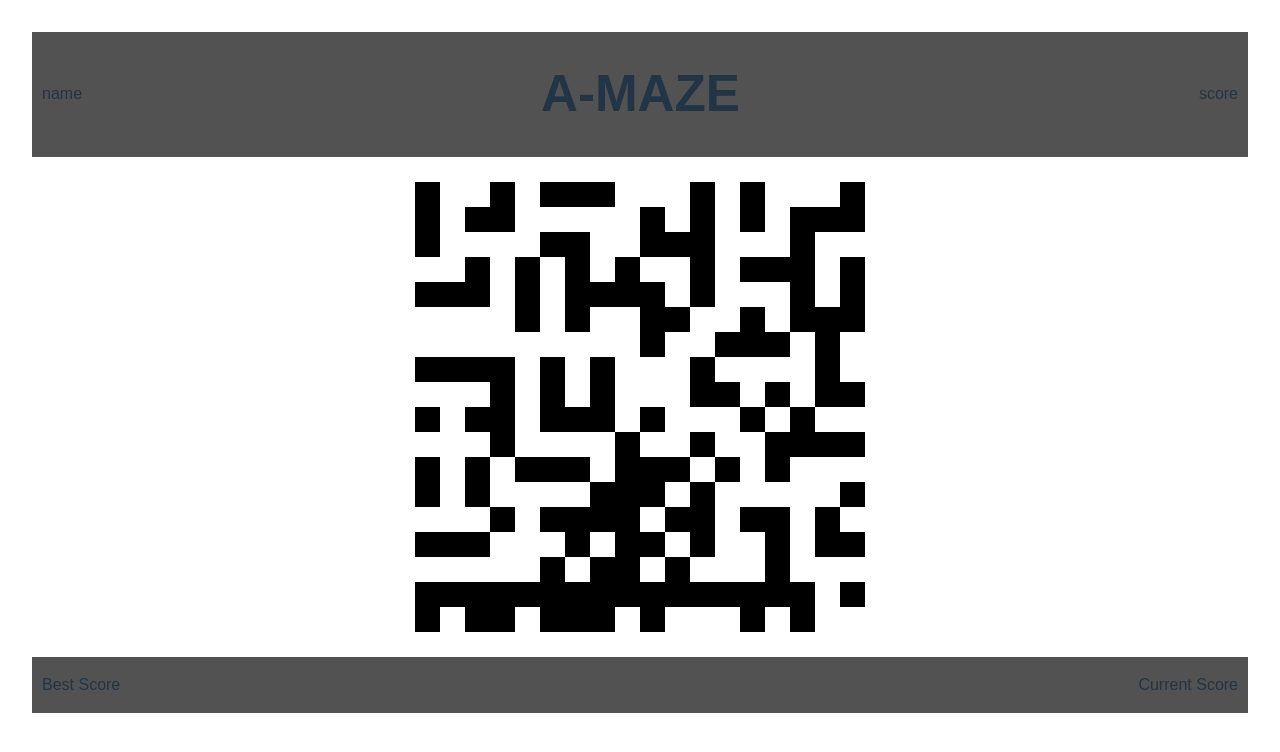
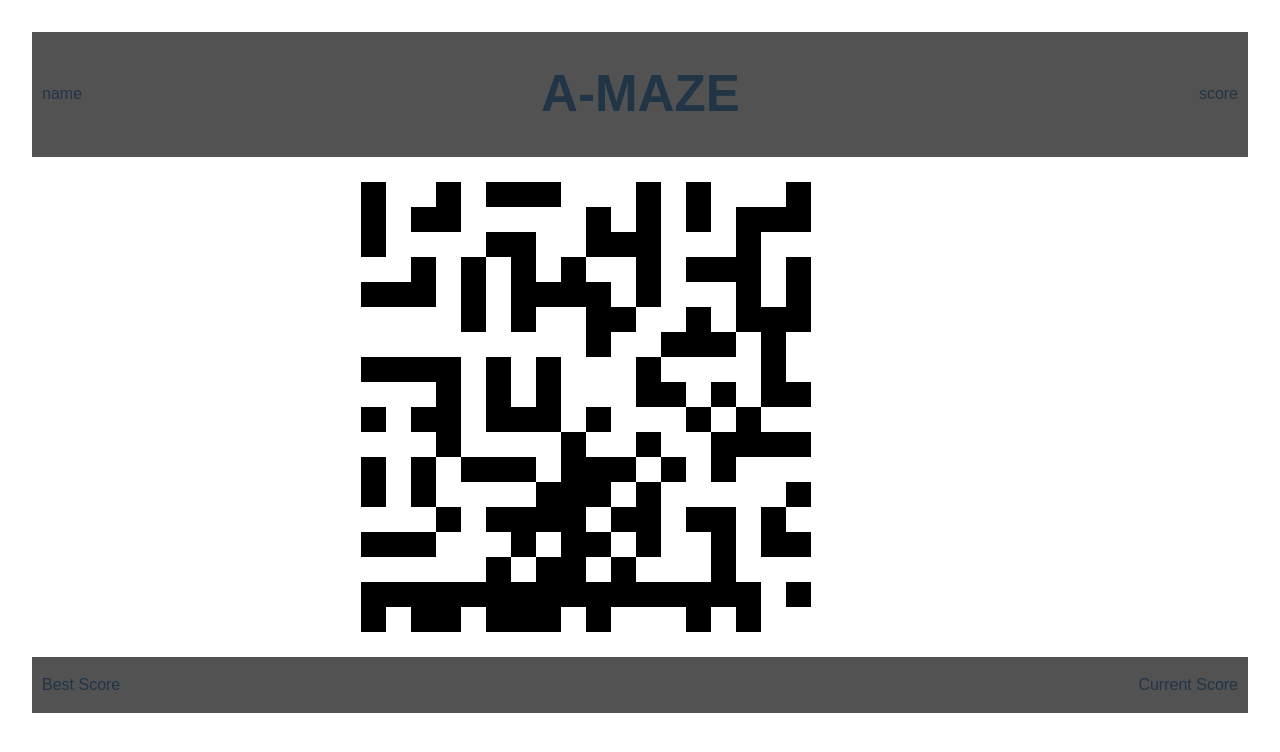
Before and after one commit to fac27/a-maze, a React (Vite) app: page / in a window 1280 px wide. Shown: the top 752 px of the page. Built offline with nearby package versions, Linux system fonts and the light colour scheme; a web font is replaced by a local one.

Commit message:
Co-authored-by: Thomas Freeman <FomasTreeman@users.noreply.github.com>

```diff
--- a/src/App.jsx
+++ b/src/App.jsx
@@ -1,20 +1,21 @@
 
-import {createContext, useState} from 'react'
+import {useState} from 'react'
 import Maze from './components/Maze.jsx'
 import './App.css'
 import Header from './components/Header'
 import Footer from './components/Footer'
+import {UserContext} from './Context.js'
+
 
 function App() {
-    const [user, setUser] = useState({name: '', emoji: ''})
-    const userContext = createContext()
+    const [user, setUser] = useState({name: 'tom', emoji: `👿`, row: 1, column:1})
 
     return (
-        <userContext.Provider value={[user, setUser]}>
+        <UserContext.Provider value={[user, setUser]}>
             <Header />
             <Maze />
             <Footer />
-        </userContext.Provider>
+        </UserContext.Provider>
     )
 }
 
--- /dev/null
+++ b/src/Context.js
@@ -0,0 +1,2 @@
+import {createContext} from 'react'
+export const UserContext = createContext()
--- a/src/components/Maze.jsx
+++ b/src/components/Maze.jsx
@@ -1,25 +1,30 @@
+import { useContext } from 'react'
+import { UserContext } from '../Context.js'
 import { level1 } from './mazes.js'
+import Player from './Player.jsx'
 
 export default function Maze() {
+    const [user] = useContext(UserContext)
+
+    const userCheckPosition = (row, rowIndex, column, columnIndex) =>{
+        if(user.row === row && user.column === column){
+           return <Player/>
+        } else {
+            return  <div key={`${rowIndex},${columnIndex}`} className={`cell ${column === 1 ? 'wall' : 'path'}`}>
+                {column == 0 ? '' : column}
+            </div>
+        }
+    }
+
     return (
-        <section className="flex-center">
         <div className="maze-wrapper">
             {level1.map((row, rowIndex) => (
                 <div key={rowIndex} className="row">
-                        {row.map((cell, cellIndex) => (
-                            // player if exists at the coords
-                            <div
-                                key={`${rowIndex},${cellIndex}`}
-                                className={`cell ${
-                                    cell === 1 ? 'wall' : 'path'
-                                }`}
-                            >
-                                {cell == 0 ? ' ' : cell}
-                            </div>
+                    {row.map((column, columnIndex) => (
+                        userCheckPosition(row, rowIndex, column, columnIndex)
                     ))}
                 </div>
             ))}
         </div>
-        </section>
     )
 }
--- a/src/components/Player.jsx
+++ b/src/components/Player.jsx
@@ -1,8 +1,12 @@
+import { useContext } from 'react'
+import {UserContext} from '../Context.js'
 
-const Player = ({emoji})=>{
+const Player = () =>{
+    const [user] = useContext(UserContext)
+    console.log(user.emoji)
     return (
         <div>
-            <p>{emoji}</p>
+            <p>{user.emoji}</p>
         </div>
     )
 }
```
Lines whose indentation alone changed are shown as unchanged.
